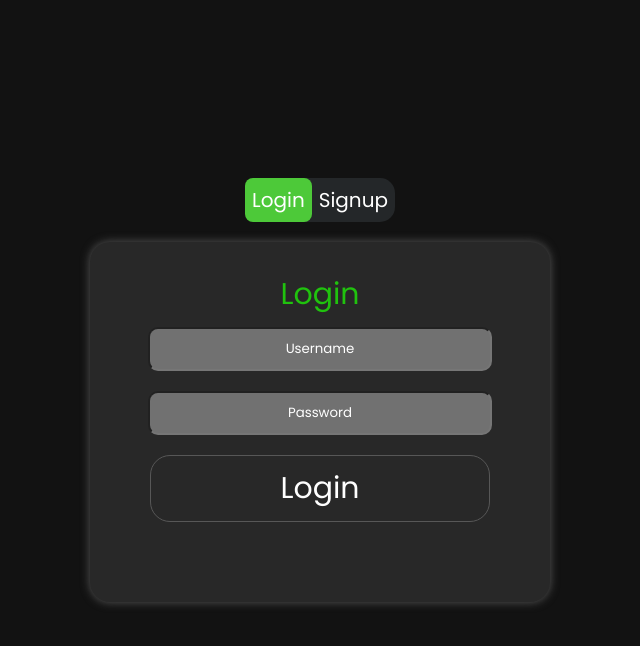
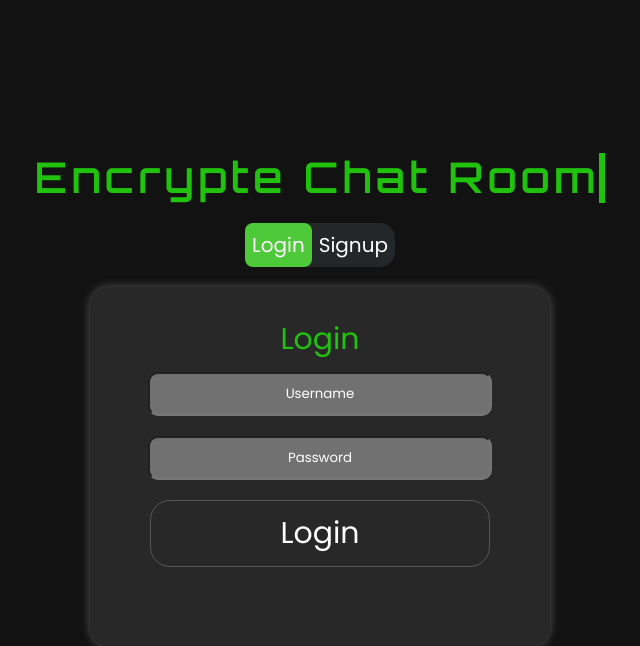
Before and after one commit to EasonMa1123/chatRoom, a Flask app: page / in a window 1280 px wide. Shown: the top 646 px of the page, without its empty margins (320-960 px from the left). Run offline with Flask 3, Linux system fonts and the light colour scheme.

Commit message:
add animation

```diff
--- a/static/styles_home.css
+++ b/static/styles_home.css
@@ -98,3 +98,34 @@ button {
    background: #4dc939;
    border-radius: 8px;
  }
+
+ .typewriter{
+  margin: 20px;
+
+ }
+
+ .typewriter h1 {
+  overflow: hidden; /* Ensures the content is not revealed until the animation */
+  border-right: .15em solid #20c20e; /* The typwriter cursor */
+  white-space: nowrap; /* Keeps the content on a single line */
+  margin: 0 auto; /* Gives that scrolling effect as the typing happens */
+  letter-spacing: .15em; /* Adjust as needed */
+  font-family: "Orbitron",serif;
+
+
+  animation:
+    typing 3.5s steps(40, end),
+    blink-caret .75s step-end infinite;
+}
+
+/* The typing effect */
+@keyframes typing {
+  from { width: 0 }
+  to { width: 100% }
+}
+
+/* The typewriter cursor effect */
+@keyframes blink-caret {
+  from, to { border-color: transparent }
+  50% { border-color: #20c20e; }
+}
--- a/templates/login.html
+++ b/templates/login.html
@@ -8,12 +8,17 @@
     <link rel="stylesheet" href="/static/styles_home.css">
     <link rel="preconnect" href="https://fonts.googleapis.com">
     <link rel="preconnect" href="https://fonts.gstatic.com" crossorigin>
+    <link href="https://fonts.googleapis.com/css2?family=Orbitron&display=swap" rel="stylesheet">
     <link href="https://fonts.googleapis.com/css2?family=Poppins:ital,wght@0,100;0,200;0,300;0,400;0,500;0,600;0,700;0,800;0,900;1,100;1,200;1,300;1,400;1,500;1,600;1,700;1,800;1,900&display=swap" rel="stylesheet">
 
 
 </head>
 <body>
+
     <div id="container">
+        <div class="typewriter">
+            <h1>Encrypte Chat Room</h1>
+        </div>
         <div class="signup-login-switch-toggle" id="login-signup-switch">
 
             <input id="login-button" name="state-d" type="radio" style="display: none;" onclick="login_open()" checked/>
@@ -61,4 +66,5 @@
     <script type="text/javascript" src="{{ url_for('static', filename='home.js') }}"></script>
 
 
+
 </body>
```
